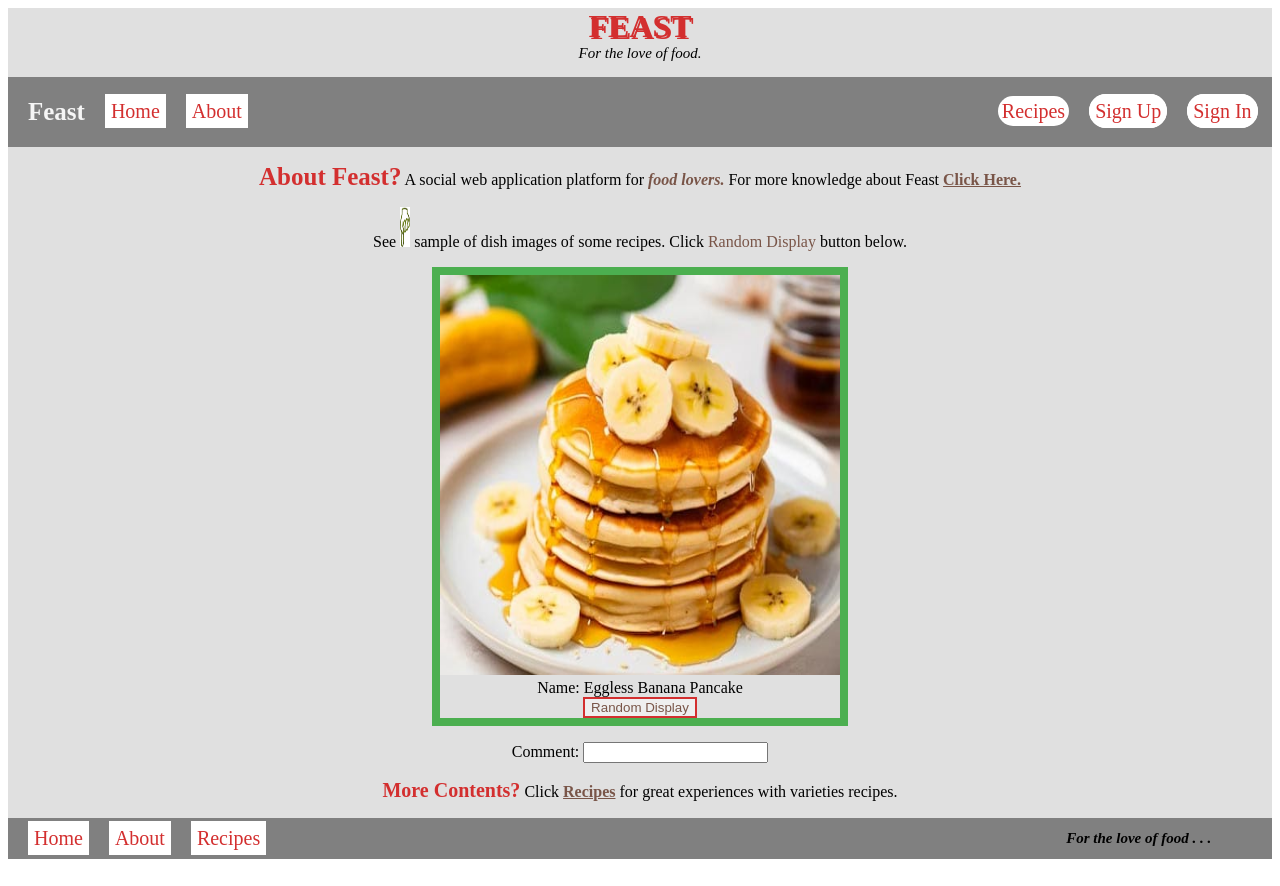
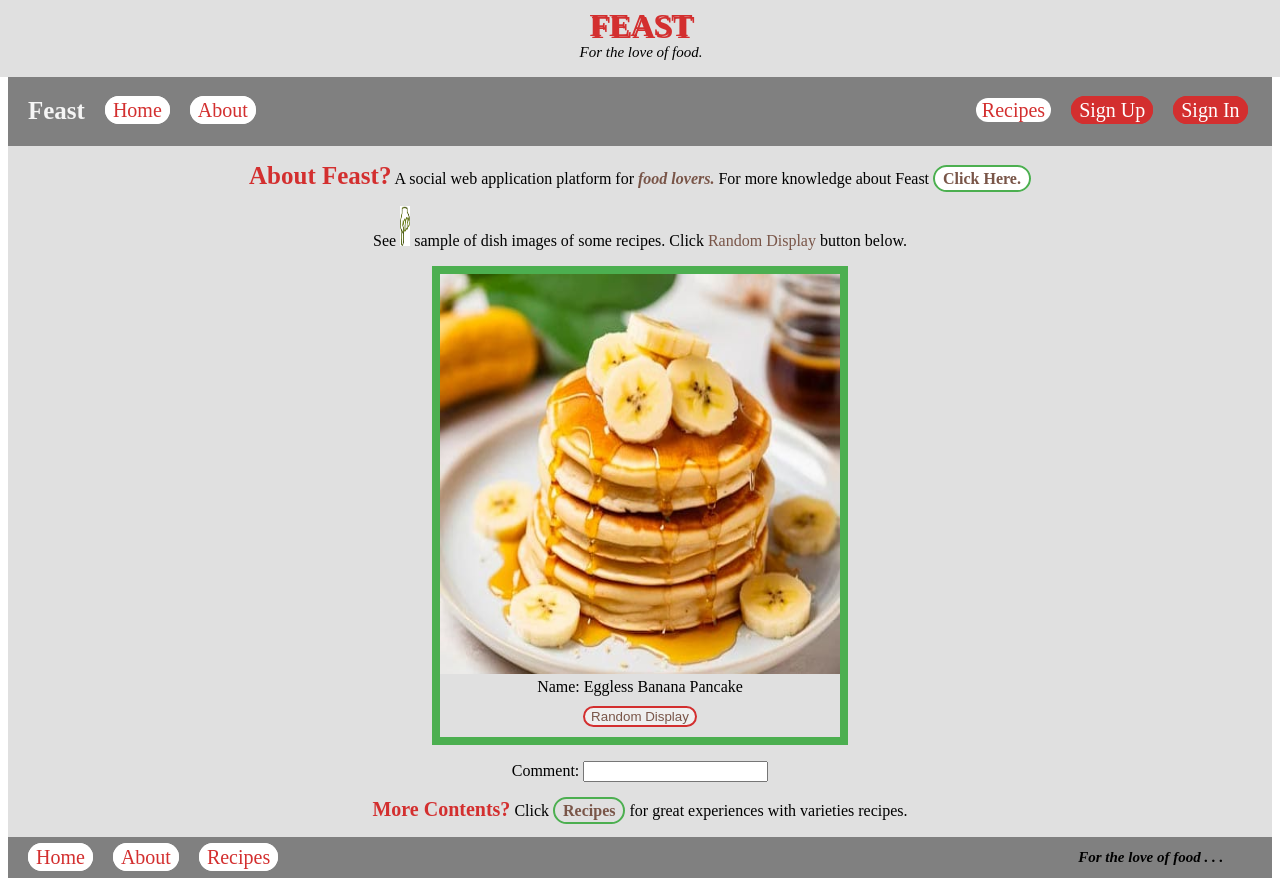
Before and after one commit to LeaderSteve84/Feast, a React (Create React App) app in the folder feast-frontend/: page / in a window 1280 px wide. Built offline with nearby package versions, Linux system fonts and the light colour scheme.

Commit message:
index.css

```diff
--- a/feast-frontend/src/index.css
+++ b/feast-frontend/src/index.css
@@ -4,7 +4,19 @@
   display: flex;
   align-items: center;
   max-width: 100%;
+  margin: 76px 0 0;
+
+}
+
+.feast-header {
+  position: fixed;
+  text-align: center;
+  top: 0;
+  width: 100%;
+  left: 0;
+  background-color: #e0e0e0;
   margin: 0 auto;
+  padding: 1px;
 }
 
 .footer-nav-bar {
@@ -36,24 +48,25 @@
   text-align: left;
   margin-left: 20px;
   text-decoration: none;
-  padding: 4px;
+  padding: 1px 6px;
   font-size: 20px;
   color: #d32f2f;
   font-style: bold;
   border: 2px solid #ffffff;
+  border-radius: 100px;
   background-color: #ffffff;
 }
 
 .recipes-link {
   text-align: end;
-  margin-left: 750px;
+  margin-left: 720px;
   text-decoration: none;
-  padding: 4px;
+  padding: 1px 6px;
   font-size: 20px;
   color: #d32f2f;
   font-style: bold;
   border: 2x solid #d32f2f;
-  border-radius: 30px;
+  border-radius: 100px;
   background-color:white;
 }
 
@@ -61,13 +74,13 @@
   text-align: end;
   margin-left: 20px;
   text-decoration: none;
-  padding: 4px;
-  border: 2px solid #ffffff;
-  border-radius: 30px;
+  padding: 1px 6px;
+  border: 2px solid #d32f2f;
+  border-radius: 100px;
   font-size: 20px;
-  color: #d32f2f;
+  color: #ffffff;
   font-style: bold;
-  background-color: white;
+  background-color: #d32f2f;
 }
 
 .home {
@@ -84,7 +97,9 @@
   color: #d32f2f;
   text-shadow: 2px 2px;
   margin-bottom: 0%;
-  margin-top: 3px;
+  margin-top: 2px;
+  padding-top: 4px;
+  padding-bottom: none;
 }
 
 .mantra {
@@ -93,6 +108,8 @@
   font-size: 15px;
   color: #000000;
   margin-top: 0%;
+  padding-bottom: none;
+  margin-bottom: none;
 }
 
 .about-feast {
@@ -111,6 +128,11 @@
 .click-here {
   font-weight: bold;
   color:#795548;
+  text-decoration: none;
+  background-color: #ffffff;
+  padding: 3px 8px;
+  border: 2px solid #4caf50;
+  border-radius: 100px;
 }
 
 .more-contents {
@@ -122,6 +144,10 @@
 .recipeslink {
   font-weight: bold;
   color: #795548;
+  text-decoration: none;
+  border: 2px solid #4caf50;
+  border-radius: 100px;
+  padding: 3px 8px;
 }
 
 .rd {
@@ -130,7 +156,9 @@
 
 .random-display {
   border: 2px solid #d32f2f;
+  border-radius: 50px;
   color:#795548;
+  margin: 10px auto;
 }
 
 .about {
```
